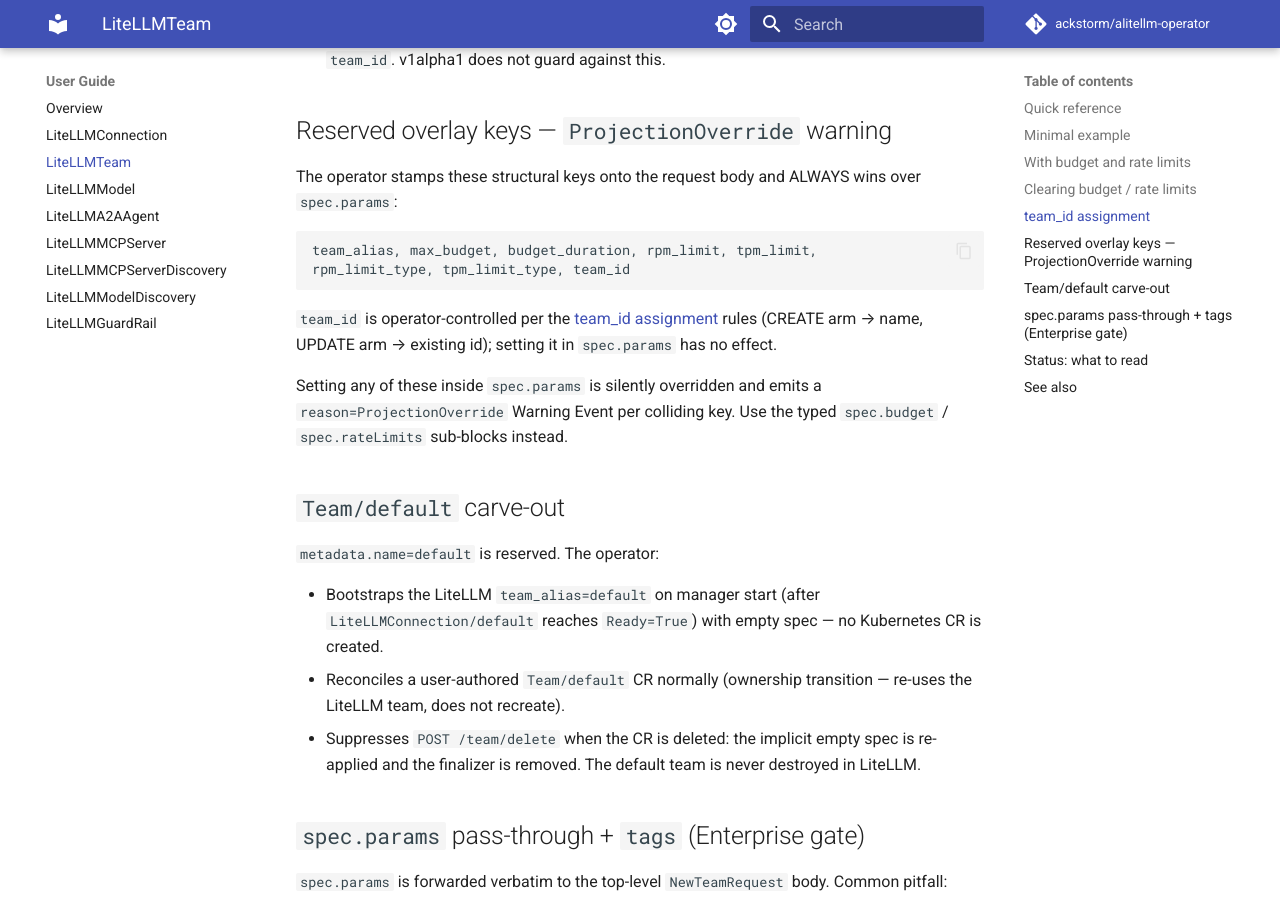
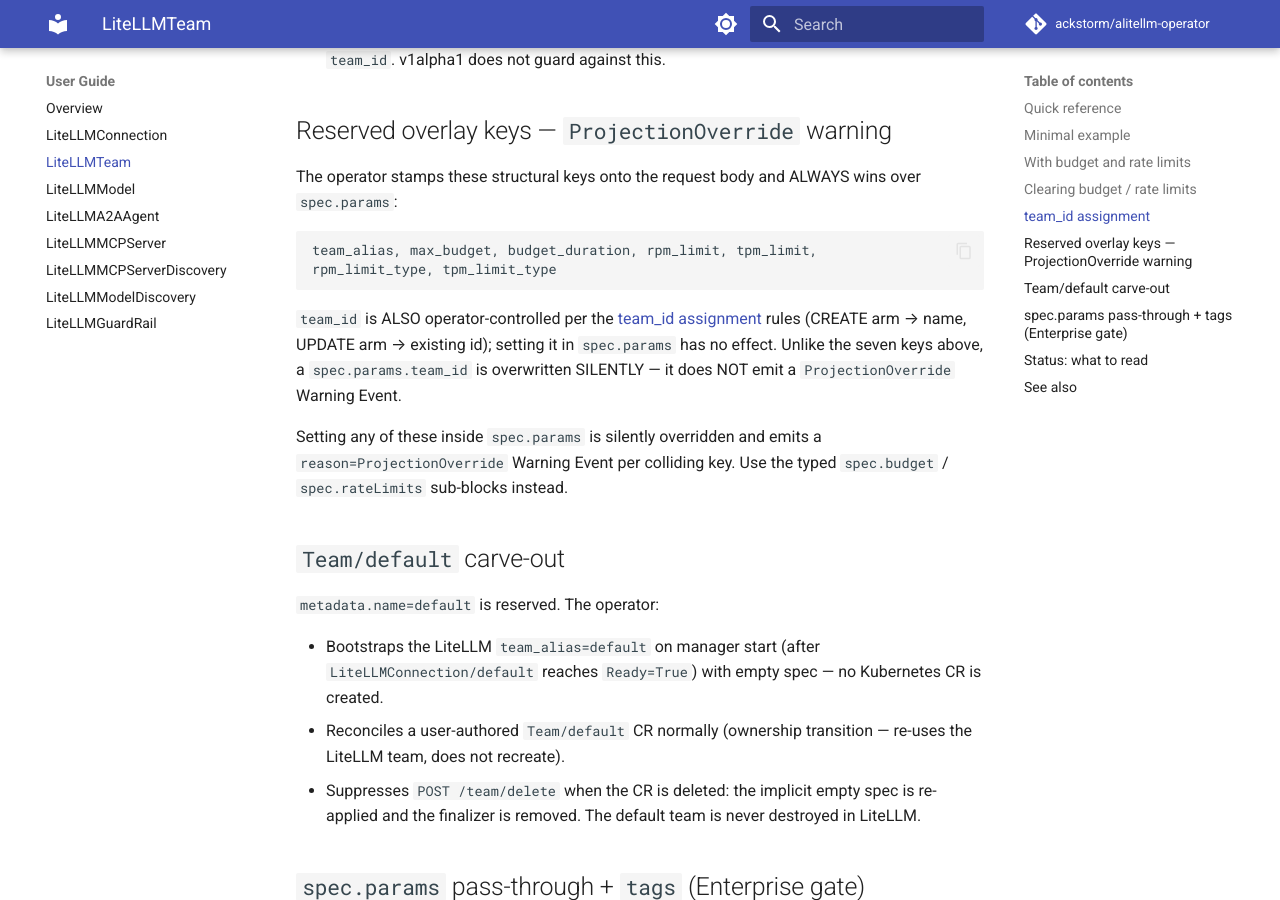
Before and after one commit to ackstorm/alitellm-operator, an MkDocs documentation site: the page built from docs/user-guide/team.md, in a window 1280 px wide and 900 px high, scrolled down 3071 px. Built offline with MkDocs 1.6.1 and Material for MkDocs 9.7.7, drawn with Linux system fonts in a browser that asks for light colours; comment, search, counter and statistics services are not loaded; the version menu is left out.

Commit message:
docs(team): clarify team_id overlay does not emit ProjectionOverride

````diff
--- a/docs/user-guide/team.md
+++ b/docs/user-guide/team.md
@@ -134,12 +134,14 @@
 
 ```
 team_alias, max_budget, budget_duration, rpm_limit, tpm_limit,
-rpm_limit_type, tpm_limit_type, team_id
+rpm_limit_type, tpm_limit_type
 ```
 
-`team_id` is operator-controlled per the
+`team_id` is ALSO operator-controlled per the
 [team_id assignment](#team_id-assignment) rules (CREATE arm → name,
 UPDATE arm → existing id); setting it in `spec.params` has no effect.
+Unlike the seven keys above, a `spec.params.team_id` is overwritten
+SILENTLY — it does NOT emit a `ProjectionOverride` Warning Event.
 
 Setting any of these inside `spec.params` is silently overridden and
 emits a `reason=ProjectionOverride` Warning Event per colliding key.
````
